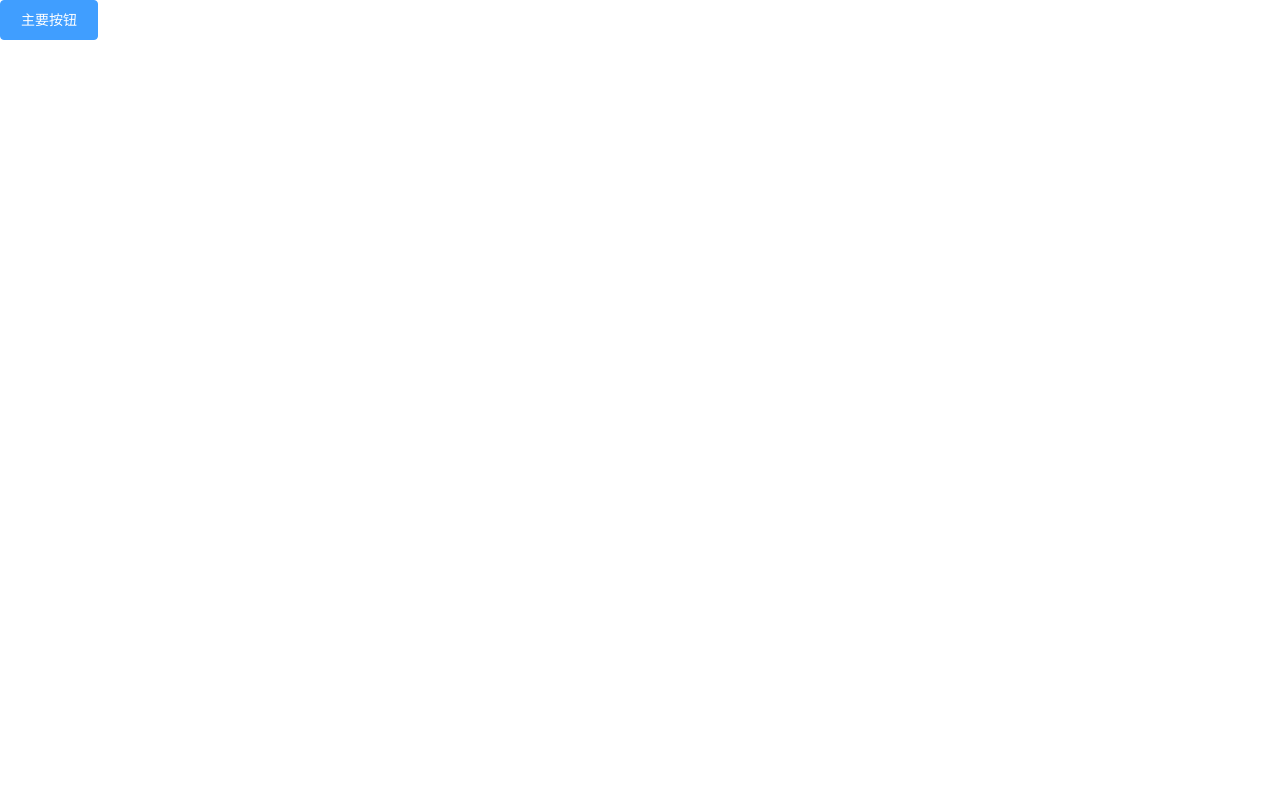
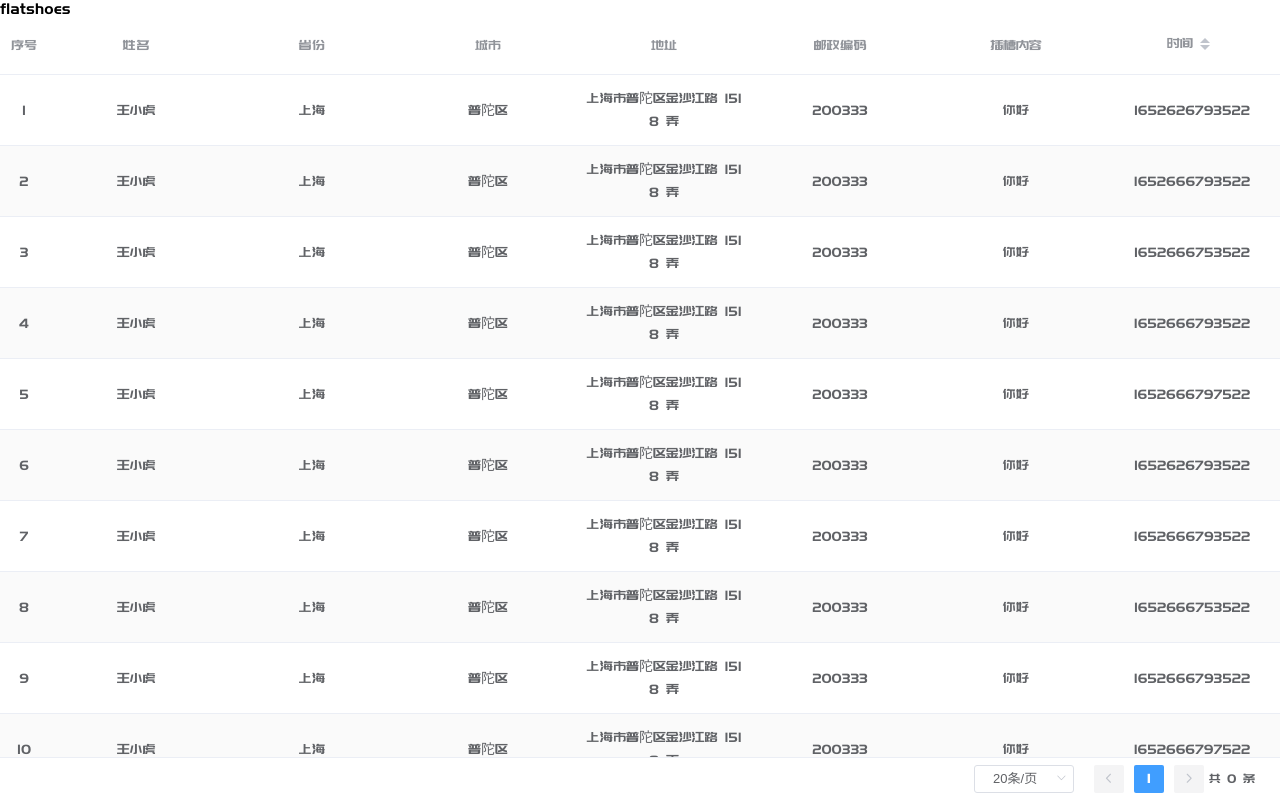
Before and after one commit to FlatShoe/vue2-repo-template, a Vue app: page /#/ in a window 1280 px wide. Built offline with nearby package versions, Linux system fonts and the light colour scheme.

Commit message:
二次封装element table

```diff
--- a/package.json
+++ b/package.json
@@ -45,6 +45,7 @@
     "webpack-merge": "^5.8.0"
   },
   "dependencies": {
+    "dayjs": "^1.11.2",
     "element-ui": "^2.15.8",
     "vue": "2.6.14",
     "vue-router": "^3.5.1",
--- a/src/assets/style/common.scss
+++ b/src/assets/style/common.scss
@@ -1,3 +1,12 @@
+.page {
+  display: flex;
+  flex-direction: column;
+  width: 100%;
+  height: 100%;
+  box-sizing: border-box;
+  overflow: hidden;
+}
+
 body {
   font-family: PangMenZhengDao;
 }
--- /dev/null
+++ b/src/components/DataTable.vue
@@ -0,0 +1,184 @@
+<template>
+  <div class="data-table page">
+    <slot name="toolbar" v-if="showToolbar"></slot>
+    <el-table
+      class="table-content"
+      v-if="tableComponent"
+      :data="data"
+      :highlight-current-row="highlightCurrentRow"
+      :height="height"
+      :stripe="stripe"
+      :border="border"
+      :show-summary="showSummary"
+      :summary-method="summaryMethod"
+    >
+      <template
+        v-for="(column, index) in columns"
+      >
+        <el-table-column
+          v-if="column.name && column.name.startsWith('__slot:')"
+          :key="column.key ? column.key + index : index"
+          :type="column.type"
+          :fixed="column.fixed"
+          :prop="column.name"
+          :label="column.label"
+          :width="column.width"
+          :align="column.align || columnAlign"
+        >
+          <template slot-scope="scope">
+            <slot :row="scope.row" :name="column.name.replace('__slot:', '')"></slot>
+          </template>
+        </el-table-column>
+        <el-table-column
+          v-else
+          :key="column.key ? column.key + index : index"
+          :type="column.type"
+          :fixed="column.fixed"
+          :prop="column.name"
+          :label="column.label"
+          :width="column.width"
+          :align="column.align || columnAlign"
+          :sortable="column.sortable"
+          :formatter="
+          (column.type === 'date' ||
+          column.type === 'dateTime' ||
+          column.type === 'datetime' ||
+          column.type === 'dateTimeAll') ? strftime : null"
+        >
+        </el-table-column>
+      </template>
+    </el-table>
+    <slot v-else></slot>
+    <div class="bottom-bar" v-if="showBottomBar">
+      <div class="bottom-bar-left">
+        <slot name="bottom-left-bar"></slot>
+      </div>
+      <div class="bottom-bar-right">
+        <el-pagination
+          :background="paginationBackground"
+          :layout="layout"
+          :page-sizes="pageSizes"
+          :total="total"
+          :page-size="pageSize"
+          :current-page="currentPage"
+          @size-change="$emit('page-size-change', $event)"
+          @current-change="$emit('page-change', $event)"
+          @prev-click="$emit('page-change', $event)"
+          @next-click="$emit('page-change', $event)"
+        ></el-pagination>
+      </div>
+    </div>
+  </div>
+</template>
+<script>
+import dayJs from 'dayjs'
+export default {
+  name: 'DataTable',
+  props: {
+    tableComponent: {
+      type: Boolean,
+      default: true
+    },
+    showToolbar: {
+      type: Boolean,
+      default: true
+    },
+    columns: {
+      type: Array,
+      default() {
+        return []
+      }
+    },
+    data: {
+      type: Array,
+      default() {
+        return []
+      }
+    },
+    height: {
+      type: Number,
+      default: 200
+    },
+    columnAlign: {
+      type: String,
+      default: 'center'
+    },
+    stripe: {
+      type: Boolean,
+      default: false
+    },
+    border: {
+      type: Boolean,
+      default: false
+    },
+    highlightCurrentRow: {
+      type: Boolean,
+      default: false
+    },
+    showSummary: {
+      type: Boolean,
+      default: false
+    },
+    summaryMethod: {
+      type: Function || null,
+      default: null
+    },
+    showBottomBar: {
+      type: Boolean,
+      default: false
+    },
+    paginationBackground: {
+      type: Boolean,
+      default: true
+    },
+    layout: {
+      type: String,
+      default: 'sizes, prev, pager, next, total'
+    },
+    pageSizes: {
+      type: Array,
+      default() {
+        return [20, 50, 100, 200]
+      }
+    },
+    pageSize: {
+      type: Number,
+      default: 20
+    },
+    currentPage: {
+      type: Number,
+      default: 1
+    },
+    total: {
+      type: Number,
+      default: 0
+    }
+  },
+  methods: {
+    strftime(row, column, cellValue, index) {
+      if (!cellValue) return ''
+      const dateTypes = {
+        date: 'YYYY-MM-DD',
+        dateTime: 'YYYY-MM-DD HH:mm',
+        datetime: 'YYYY-MM-DD HH:mm',
+        dateTimeAll: 'YYYY-MM-DD HH:mm:ss',
+      }
+      if (!dateTypes[column.type]) return cellValue
+      return dayJs(cellValue).format(dateTypes[column.type])
+    }
+  }
+}
+</script>
+<style lang="scss" scoped>
+  .data-table {
+    .table-content {
+      flex: 1;
+    }
+    .bottom-bar {
+      display: flex;
+      justify-content: space-between;
+      box-sizing: border-box;
+      padding: 5px 10px;
+    }
+  }
+</style>
--- a/src/views/Home.vue
+++ b/src/views/Home.vue
@@ -1,17 +1,188 @@
 <template>
-  <div class="home">
-    <el-button type="primary">主要按钮</el-button>
+  <div class="home page">
+    <data-table
+      showBottomBar
+      :columns="columns"
+      :data="list"
+      stripe
+      highlightCurrentRow
+      @page-size-change="pageSizeChange"
+      @page-change="pageChange"
+    >
+      <template slot="toolbar">
+        flatshoes
+      </template>
+      <template slot="content">你好</template>
+    </data-table>
   </div>
 </template>
 <script>
+import DataTable from '@/components/DataTable.vue'
+
+const columns = [
+  {label: '序号', name: '', type: 'index'},
+  {label: '姓名', name: 'name'},
+  {label: '省份', name: 'province'},
+  {label: '城市', name: 'city'},
+  {label: '地址', name: 'address'},
+  {label: '邮政编码', name: 'zip'},
+  {label: '插槽内容', name: '__slot:content'},
+  {label: '时间', name: 'date', sortable: true},
+]
+
 export default {
   name: 'Home',
+  components: {
+    DataTable
+  },
+  data() {
+    return {
+      columns,
+      list: [
+        {
+          date: '2016-05-03',
+          name: '王小虎',
+          province: '上海',
+          city: '普陀区',
+          address: '上海市普陀区金沙江路 1518 弄',
+          zip: 200333,
+          date: 1652626793522
+        },
+        {
+          date: '2016-05-02',
+          name: '王小虎',
+          province: '上海',
+          city: '普陀区',
+          address: '上海市普陀区金沙江路 1518 弄',
+          zip: 200333,
+          date: 1652666793522
+        },
+        {
+          date: '2016-05-04',
+          name: '王小虎',
+          province: '上海',
+          city: '普陀区',
+          address: '上海市普陀区金沙江路 1518 弄',
+          zip: 200333,
+          date: 1652666753522
+        },
+        {
+          date: '2016-05-01',
+          name: '王小虎',
+          province: '上海',
+          city: '普陀区',
+          address: '上海市普陀区金沙江路 1518 弄',
+          zip: 200333,
+          date: 1652666793522
+        },
+        {
+          date: '2016-05-08',
+          name: '王小虎',
+          province: '上海',
+          city: '普陀区',
+          address: '上海市普陀区金沙江路 1518 弄',
+          zip: 200333,
+          date: 1652666797522
+        },
+        {
+          date: '2016-05-03',
+          name: '王小虎',
+          province: '上海',
+          city: '普陀区',
+          address: '上海市普陀区金沙江路 1518 弄',
+          zip: 200333,
+          date: 1652626793522
+        },
+        {
+          date: '2016-05-02',
+          name: '王小虎',
+          province: '上海',
+          city: '普陀区',
+          address: '上海市普陀区金沙江路 1518 弄',
+          zip: 200333,
+          date: 1652666793522
+        },
+        {
+          date: '2016-05-04',
+          name: '王小虎',
+          province: '上海',
+          city: '普陀区',
+          address: '上海市普陀区金沙江路 1518 弄',
+          zip: 200333,
+          date: 1652666753522
+        },
+        {
+          date: '2016-05-01',
+          name: '王小虎',
+          province: '上海',
+          city: '普陀区',
+          address: '上海市普陀区金沙江路 1518 弄',
+          zip: 200333,
+          date: 1652666793522
+        },
+        {
+          date: '2016-05-08',
+          name: '王小虎',
+          province: '上海',
+          city: '普陀区',
+          address: '上海市普陀区金沙江路 1518 弄',
+          zip: 200333,
+          date: 1652666797522
+        },
+        {
+          date: '2016-05-03',
+          name: '王小虎',
+          province: '上海',
+          city: '普陀区',
+          address: '上海市普陀区金沙江路 1518 弄',
+          zip: 200333,
+          date: 1652626793522
+        },
+        {
+          date: '2016-05-02',
+          name: '王小虎',
+          province: '上海',
+          city: '普陀区',
+          address: '上海市普陀区金沙江路 1518 弄',
+          zip: 200333,
+          date: 1652666793522
+        },
+        {
+          date: '2016-05-04',
+          name: '王小虎',
+          province: '上海',
+          city: '普陀区',
+          address: '上海市普陀区金沙江路 1518 弄',
+          zip: 200333,
+          date: 1652666753522
+        },
+        {
+          date: '2016-05-01',
+          name: '王小虎',
+          province: '上海',
+          city: '普陀区',
+          address: '上海市普陀区金沙江路 1518 弄',
+          zip: 200333,
+          date: 1652666793522
+        },
+        {
+          date: '2016-05-08',
+          name: '王小虎',
+          province: '上海',
+          city: '普陀区',
+          address: '上海市普陀区金沙江路 1518 弄',
+          zip: 200333,
+          date: 1652666797522
+        }
+      ]
+    }
+  },
   methods: {
-    test() {
-      const a = [1, 2, 3]
-      const b = [4, 5, 6]
-      const c = [...a, ...b]
-      console.log(c)
+    pageSizeChange(size) {
+      console.log(size)
+    },
+    pageChange(current) {
+      console.log(current)
     }
   }
 }
```
Also changed, not shown: src/plugins/element.js (+7 -1 lines), 1 other file (tests, documents, lock files or other folders).
